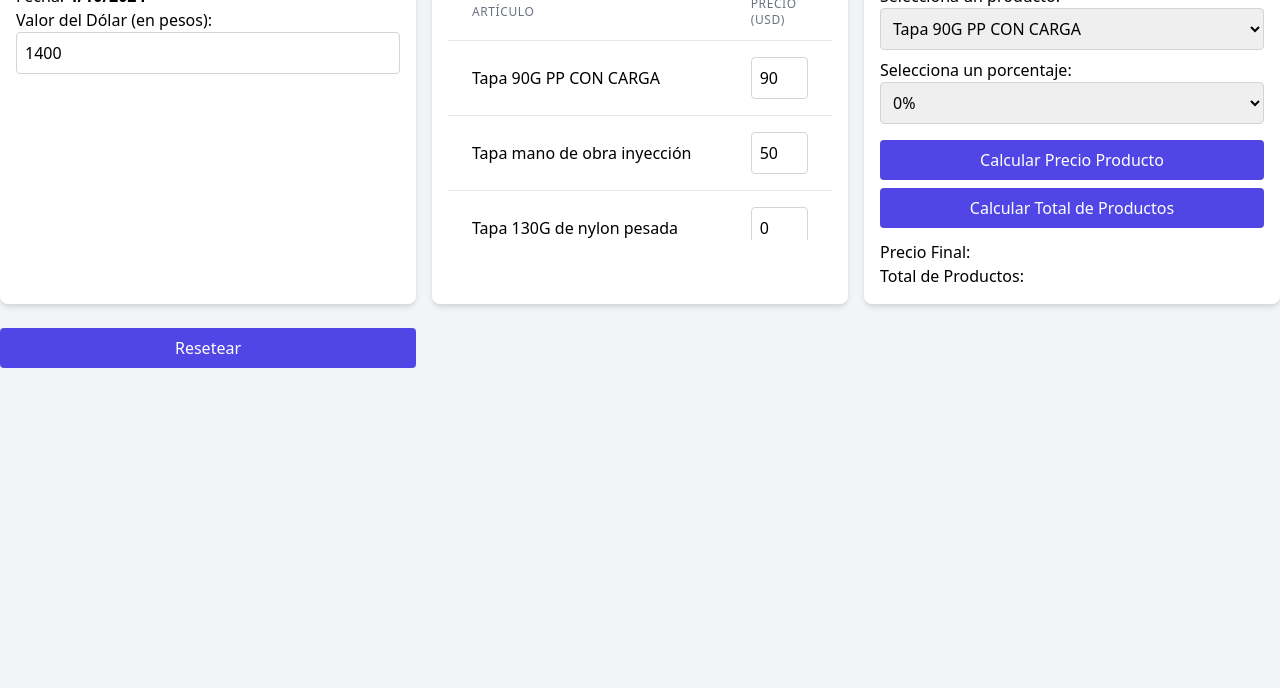
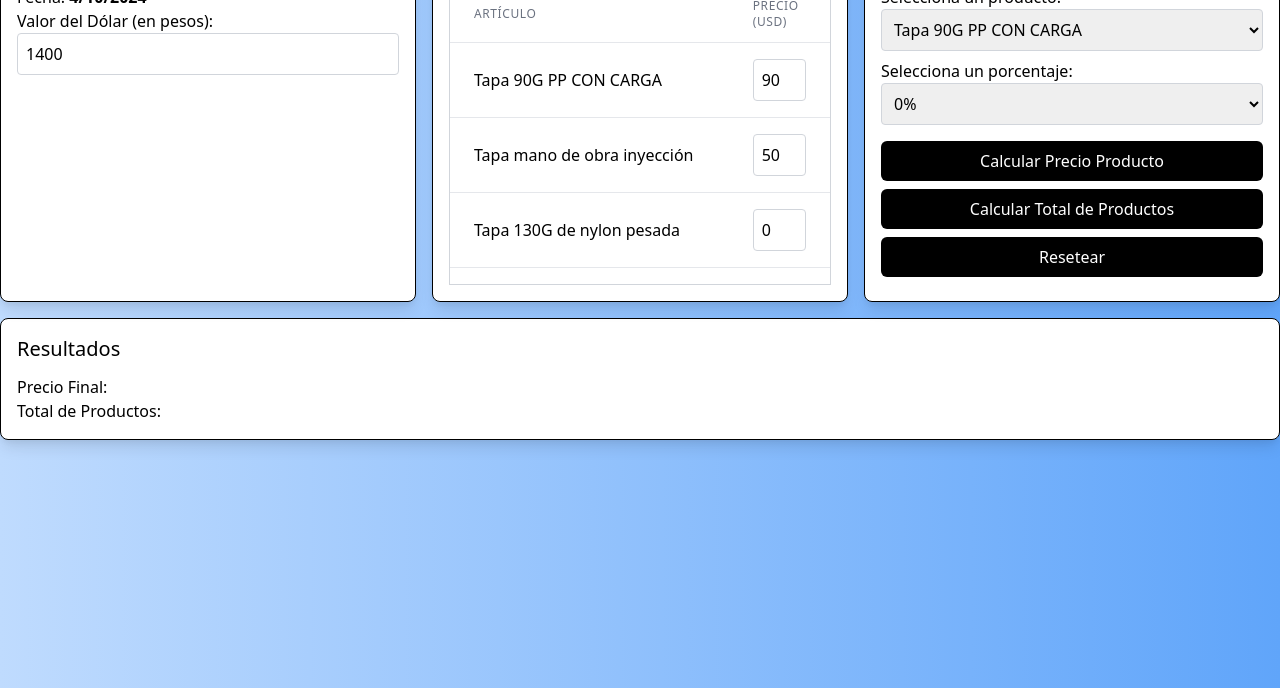
Before and after one commit to Contactomaq/ProgramaAlberto, a plain HTML site: page index.html in a window 1280 px wide. Shown: the part 112-800 px from the top of the page. Drawn offline with nearby package versions, Linux system fonts and the light colour scheme.

Commit message:
Actualizando

```diff
--- a/index.html
+++ b/index.html
@@ -6,21 +6,35 @@
     <title>Calculadora de Precios</title>
     <link href="https://cdn.jsdelivr.net/npm/tailwindcss@2.0.0/dist/tailwind.min.css" rel="stylesheet">
     <link href="styles.css" rel="stylesheet"> <!-- Tu archivo CSS -->
+    <style>
+        /* Estilos para la tabla */
+        .table-container {
+            max-height: 300px; /* Ajusta la altura según sea necesario */
+            overflow-y: auto; /* Habilita el scroll */
+            border: 1px solid #d1d5db; /* Borde para el contenedor */
+        }
+        .table-fixed th {
+            position: sticky; /* Mantener el encabezado fijo */
+            top: 0; /* Fija el encabezado en la parte superior */
+            background-color: white; /* Fondo blanco para el encabezado */
+            z-index: 10; /* Asegura que el encabezado esté encima del resto */
+        }
+    </style>
 </head>
-<body class="bg-gray-100">
+<body class="bg-gradient-to-r from-blue-200 to-blue-400">
     <div class="container mx-auto my-4">
-        <h1 class="text-center text-3xl text-blue-600">Fabricación cabezal</h1>
+        <h1 class="text-center text-3xl text-white">Fabricación cabezal</h1>
         <div class="grid grid-cols-1 md:grid-cols-3 gap-4">
-            <div class="bg-white p-4 rounded-lg shadow-md">
+            <div class="bg-white p-4 rounded-lg shadow-lg border border-black">
                 <h2 class="text-xl">Datos Iniciales</h2>
                 <p>Fecha: <strong>4/10/2024</strong></p>
                 <label for="valorDolar" class="block">Valor del Dólar (en pesos):</label>
                 <input type="number" id="valorDolar" class="border border-gray-300 p-2 rounded w-full" value="1400" step="0.01">
             </div>
-            <div class="bg-white p-4 rounded-lg shadow-md">
+            <div class="bg-white p-4 rounded-lg shadow-lg border border-black">
                 <h2 class="text-xl">Productos</h2>
-                <div class="max-h-64 overflow-y-auto"> <!-- Sección para scroll -->
-                    <table class="min-w-full divide-y divide-gray-200">
+                <div class="table-container"> <!-- Sección para scroll -->
+                    <table class="min-w-full divide-y divide-gray-200 table-fixed">
                         <thead>
                             <tr>
                                 <th class="px-6 py-3 text-left text-xs font-medium text-gray-500 uppercase tracking-wider">Artículo</th>
@@ -72,7 +86,7 @@
                     </table>
                 </div>
             </div>
-            <div class="bg-white p-4 rounded-lg shadow-md">
+            <div class="bg-white p-4 rounded-lg shadow-lg border border-black">
                 <h2 class="text-xl">Calculadora de Precios</h2>
                 <label for="producto" class="block">Selecciona un producto:</label>
                 <select id="producto" class="border border-gray-300 p-2 rounded w-full">
@@ -89,17 +103,22 @@
                 </select>
                 <label for="porcentaje" class="block mt-2">Selecciona un porcentaje:</label>
                 <select id="porcentaje" class="border border-gray-300 p-2 rounded w-full">
-                    <option value="0">0%</option> <!-- Opción de 0% -->
+                    <option value="0">0%</option>
                     <option value="50">50%</option>
                     <option value="70">70%</option>
                     <option value="100">100%</option>
                 </select>
-                <button onclick="calcularPrecio()" class="btn-custom text-white p-2 rounded w-full mt-4">Calcular Precio Producto</button>
-                <button onclick="calcularTotal()" class="btn-custom text-white p-2 rounded w-full mt-2">Calcular Total de Productos</button>
-                <h3 class="mt-3">Precio Final: <span id="resultado"></span></h3>
-                <h3>Total de Productos: <span id="resultadoTotal"></span></h3>
+                <button onclick="calcularPrecio()" class="btn-custom bg-black text-white p-2 rounded w-full mt-4 hover:bg-gray-800 transition">Calcular Precio Producto</button>
+                <button onclick="calcularTotal()" class="btn-custom bg-black text-white p-2 rounded w-full mt-2 hover:bg-gray-800 transition">Calcular Total de Productos</button>
+                <button onclick="resetearFormulario()" class="btn-custom bg-black text-white p-2 rounded w-full mt-2 hover:bg-gray-800 transition">Resetear</button>
             </div>
-            <button onclick="resetearFormulario()" class="btn-custom text-white p-2 rounded w-full mt-2">Resetear</button>
+        </div>
+
+        <!-- Sección para mostrar resultados -->
+        <div class="bg-white p-4 rounded-lg shadow-lg border border-black mt-4">
+            <h2 class="text-xl">Resultados</h2>
+            <h3 class="mt-3">Precio Final: <span id="resultado"></span></h3>
+            <h3>Total de Productos: <span id="resultadoTotal"></span></h3>
         </div>
     </div>
     <script src="script.js"></script>
--- a/styles.css
+++ b/styles.css
@@ -15,12 +15,16 @@ h1 {
 }
 
 .btn-custom {
-    background-color: #4F46E5; /* Color azul */
+    background-color: #000; /* Color negro */
+    color: #fff; /* Color de texto blanco */
     transition: background-color 0.3s ease, transform 0.3s ease; /* Añadir transiciones */
+    padding: 0.5rem 1rem; /* Espaciado */
+    border-radius: 0.375rem; /* Bordes redondeados */
+    border: none; /* Sin borde */
 }
 
 .btn-custom:hover {
-    background-color: #3B82F6; /* Color más claro al pasar el ratón */
+    background-color: #333; /* Color gris oscuro al pasar el ratón */
     transform: scale(1.05); /* Escalar ligeramente al pasar el ratón */
 }
 
```
